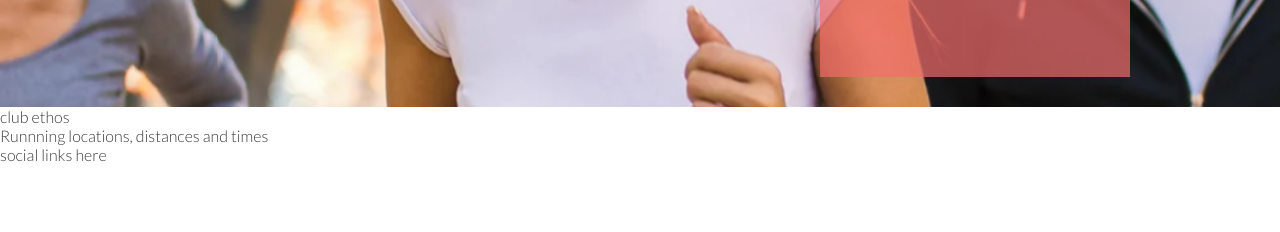
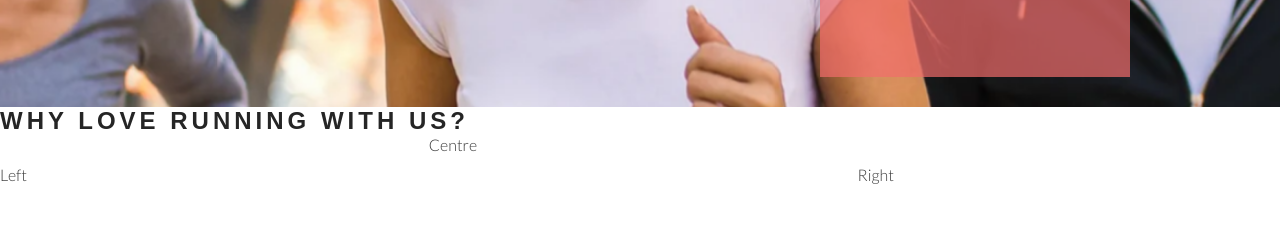
Before and after one commit to OlgaJ1989/love-running, a plain HTML site: page index.html in a window 1280 px wide. Shown: the part 568-800 px from the top of the page. Drawn offline with Linux system fonts and the light colour scheme.

Commit message:
Add club ethos structure

```diff
--- a/assets/css/style.css
+++ b/assets/css/style.css
@@ -24,6 +24,7 @@ h1, h2 {
 #logo {
     float: left;
     font-size: 280%;
+    margin-left: 30px
 }
 
 /* navigation links */
@@ -110,3 +111,25 @@ h1, h2 {
 
     position: absolute;
 }
+
+#club-ethos {
+    height: 600px;
+}
+
+#left-about {
+    padding-top: 30px;
+    width: 33%;
+    float: left;
+}
+
+#right-about {
+    padding-top: 30px;
+    width: 33%;
+    float: right;
+}
+
+#center-about {
+    width: 33%;
+    margin: 0 auto;
+
+}
--- a/index.html
+++ b/index.html
@@ -38,8 +38,17 @@
             <h3>Dublin Docklands & Phoenix Park</h3>
         </div>
     </section>
-    <section>
-        club ethos
+    <section id="club-ethos">
+        <h1>Why love running with us?</h1>
+        <div id="left-about">Left
+
+        </div>
+        <div id="right-about">Right
+
+        </div>
+        <div id="center-about">Centre
+
+        </div>
     </section>
     <section>
         Runnning locations, distances and times
```
